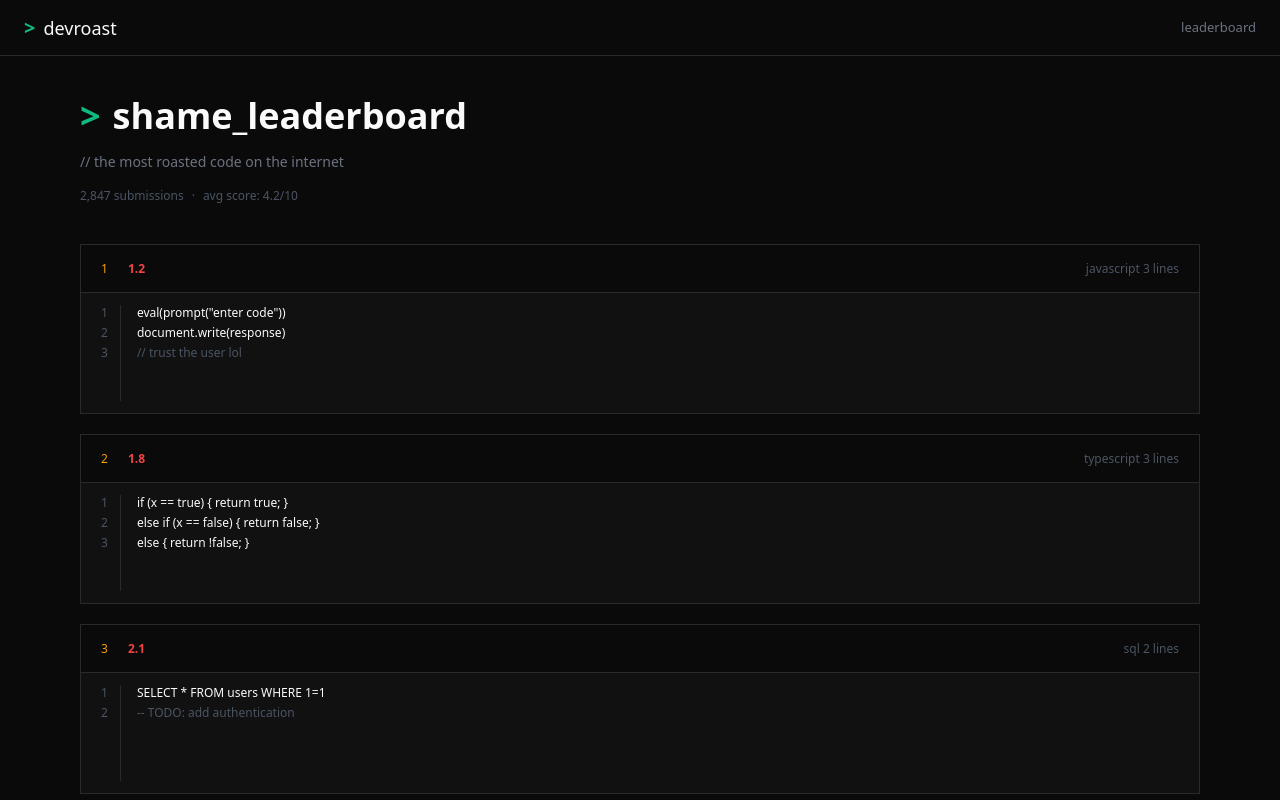
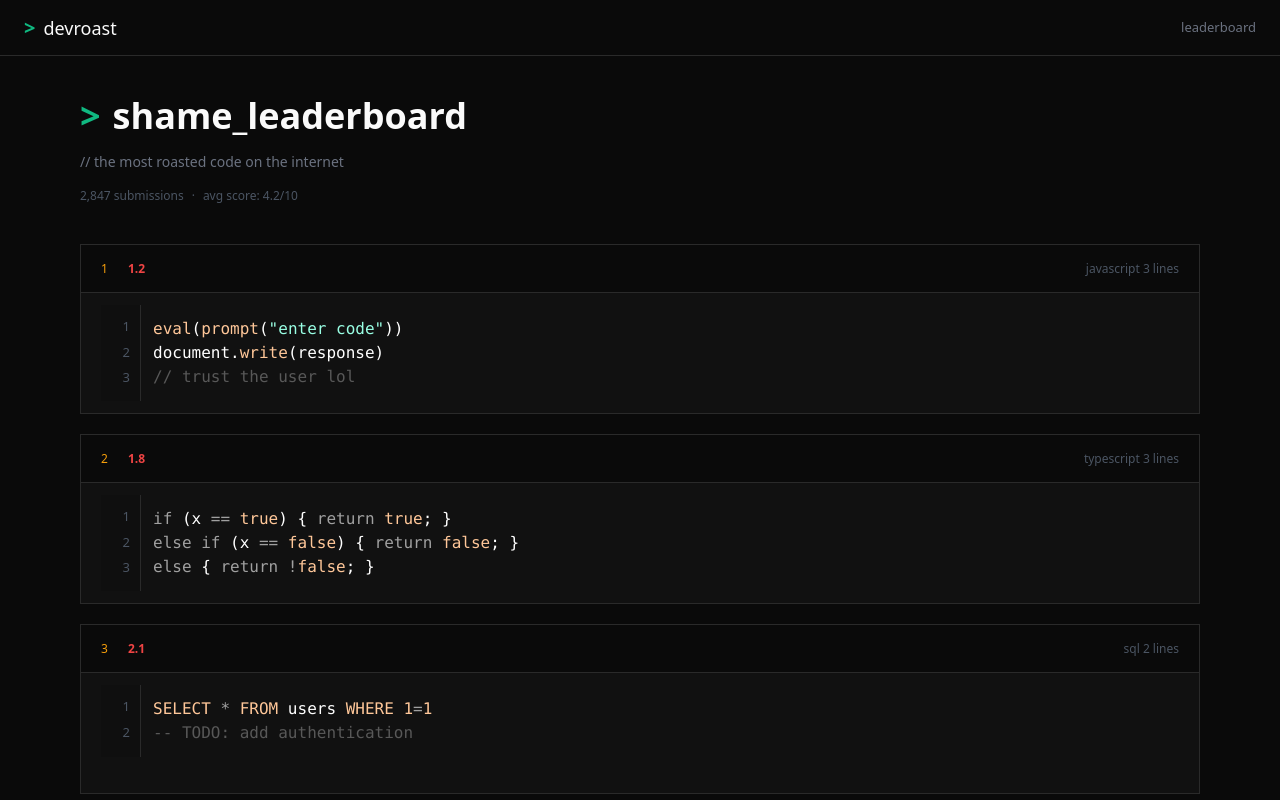
Before and after one commit to Nicole-Bidigaray/devroast, a Next.js app: page /leaderboard in a window 1280 px wide. Shown: the top 800 px of the page. Built offline with nearby package versions, Linux system fonts and the light colour scheme.

Commit message:
refactor: decouple code block chrome and reuse on leaderboard

```diff
--- a/src/app/components/page.tsx
+++ b/src/app/components/page.tsx
@@ -103,7 +103,19 @@ export default function ComponentsPage() {
 
       <section className="space-y-6">
         <SectionTitle>code_block</SectionTitle>
+        <div className="w-fit border border-border-primary bg-bg-input">
+          <div className="flex h-10 items-center gap-3 border-b border-border-primary px-4">
+            <span className="size-2.5 rounded-full bg-[#EF4444]" />
+            <span className="size-2.5 rounded-full bg-[#F59E0B]" />
+            <span className="size-2.5 rounded-full bg-[#10B981]" />
+            <span className="h-px flex-1" />
+            <span className="font-mono text-xs text-text-tertiary">
+              calculate.js
+            </span>
+          </div>
+
           <CodeBlock
+            className="max-w-140 border-0"
             code={[
               "function calculateTotal(items) {",
               "  var total = 0;",
@@ -111,9 +123,9 @@ export default function ComponentsPage() {
               "    total = total + items[i].price;",
               "  }",
             ].join("\n")}
-          fileName="calculate.js"
             language="javascript"
           />
+        </div>
       </section>
 
       <section className="space-y-6">
--- a/src/app/leaderboard/page.tsx
+++ b/src/app/leaderboard/page.tsx
@@ -1,14 +1,11 @@
 import type { Metadata } from "next";
+import type { BundledLanguage } from "shiki";
 
 import { LeaderboardEntryCard } from "@/components/leaderboard/leaderboard-entry-card";
 
 type LeaderboardEntry = {
-  codeLines: Array<{
-    content: string;
-    tone?: "default" | "comment";
-  }>;
-  language: string;
-  lineCount: number;
+  code: string;
+  language: BundledLanguage;
   rank: number;
   score: string;
 };
@@ -18,55 +15,45 @@ const leaderboardEntries: LeaderboardEntry[] = [
     rank: 1,
     score: "1.2",
     language: "javascript",
-    lineCount: 3,
-    codeLines: [
-      { content: 'eval(prompt("enter code"))' },
-      { content: "document.write(response)" },
-      { content: "// trust the user lol", tone: "comment" },
-    ],
+    code: [
+      'eval(prompt("enter code"))',
+      "document.write(response)",
+      "// trust the user lol",
+    ].join("\n"),
   },
   {
     rank: 2,
     score: "1.8",
     language: "typescript",
-    lineCount: 3,
-    codeLines: [
-      { content: "if (x == true) { return true; }" },
-      { content: "else if (x == false) { return false; }" },
-      { content: "else { return !false; }" },
-    ],
+    code: [
+      "if (x == true) { return true; }",
+      "else if (x == false) { return false; }",
+      "else { return !false; }",
+    ].join("\n"),
   },
   {
     rank: 3,
     score: "2.1",
     language: "sql",
-    lineCount: 2,
-    codeLines: [
-      { content: "SELECT * FROM users WHERE 1=1" },
-      { content: "-- TODO: add authentication", tone: "comment" },
-    ],
+    code: ["SELECT * FROM users WHERE 1=1", "-- TODO: add authentication"].join(
+      "\n",
+    ),
   },
   {
     rank: 4,
     score: "2.3",
     language: "java",
-    lineCount: 3,
-    codeLines: [
-      { content: "catch (e) {" },
-      { content: "  // ignore" },
-      { content: "}" },
-    ],
+    code: ["catch (e) {", "  // ignore", "}"].join("\n"),
   },
   {
     rank: 5,
     score: "2.5",
     language: "javascript",
-    lineCount: 3,
-    codeLines: [
-      { content: "const sleep = (ms) =>" },
-      { content: "  new Date(Date.now() + ms);" },
-      { content: "while(Date.now() < end) {}" },
-    ],
+    code: [
+      "const sleep = (ms) =>",
+      "  new Date(Date.now() + ms);",
+      "while(Date.now() < end) {}",
+    ].join("\n"),
   },
 ];
 
@@ -104,10 +91,9 @@ export default function LeaderboardPage() {
       <section className="flex w-full flex-col gap-5">
         {leaderboardEntries.map((entry) => (
           <LeaderboardEntryCard
-            codeLines={entry.codeLines}
+            code={entry.code}
             key={`leaderboard-entry-${entry.rank}`}
             language={entry.language}
-            lineCount={entry.lineCount}
             rank={entry.rank}
             score={entry.score}
           />
--- a/src/components/leaderboard/leaderboard-entry-card.tsx
+++ b/src/components/leaderboard/leaderboard-entry-card.tsx
@@ -1,23 +1,22 @@
-type LeaderboardCodeLine = {
-  content: string;
-  tone?: "default" | "comment";
-};
+import type { BundledLanguage } from "shiki";
+
+import { CodeBlock } from "@/components/ui/code-block";
 
 type LeaderboardEntryCardProps = {
-  codeLines: LeaderboardCodeLine[];
-  language: string;
-  lineCount: number;
+  code: string;
+  language: BundledLanguage;
   rank: number;
   score: string;
 };
 
-export function LeaderboardEntryCard({
-  codeLines,
+export async function LeaderboardEntryCard({
+  code,
   language,
-  lineCount,
   rank,
   score,
 }: LeaderboardEntryCardProps) {
+  const lineCount = Math.max(1, code.split(/\r\n|\r|\n/).length);
+
   return (
     <article className="w-full border border-border-primary">
       <header className="flex h-12 items-center justify-between border-b border-border-primary px-5">
@@ -33,23 +32,12 @@ export function LeaderboardEntryCard({
         </div>
       </header>
 
-      <div className="flex min-h-30 w-full bg-bg-input px-5 py-3">
-        <div className="mr-4 flex min-w-4 flex-col gap-1 border-r border-border-primary pr-3 text-right font-mono text-xs text-text-tertiary">
-          {codeLines.map((_, index) => (
-            <span key={`line-number-${rank}-${index + 1}`}>{index + 1}</span>
-          ))}
-        </div>
-
-        <div className="flex min-w-0 flex-1 flex-col gap-1">
-          {codeLines.map((line, index) => (
-            <code
-              className={`font-mono text-xs whitespace-pre ${line.tone === "comment" ? "text-text-tertiary" : "text-text-primary"}`}
-              key={`line-content-${rank}-${index + 1}`}
-            >
-              {line.content}
-            </code>
-          ))}
-        </div>
+      <div className="min-h-30 w-full bg-bg-input px-5 py-3">
+        <CodeBlock
+          className="max-w-none border-0 bg-transparent"
+          code={code}
+          language={language}
+        />
       </div>
     </article>
   );
--- a/src/components/ui/code-block.tsx
+++ b/src/components/ui/code-block.tsx
@@ -7,7 +7,6 @@ import { cn } from "@/lib/utils";
 type CodeBlockProps = {
   className?: string;
   code: string;
-  fileName?: string;
   language?: BundledLanguage;
   showLineNumbers?: boolean;
 };
@@ -15,7 +14,6 @@ type CodeBlockProps = {
 export async function CodeBlock({
   className,
   code,
-  fileName = "snippet.ts",
   language = "ts",
   showLineNumbers = true,
 }: CodeBlockProps) {
@@ -33,14 +31,6 @@ export async function CodeBlock({
         className,
       )}
     >
-      <div className="flex h-10 items-center gap-3 border-b border-border-primary px-4">
-        <span className="size-2.5 rounded-full bg-[#EF4444]" />
-        <span className="size-2.5 rounded-full bg-[#F59E0B]" />
-        <span className="size-2.5 rounded-full bg-[#10B981]" />
-        <span className="h-px flex-1" />
-        <span className="font-mono text-xs text-text-tertiary">{fileName}</span>
-      </div>
-
       <div className="flex">
         {showLineNumbers ? (
           <div className="flex w-10 flex-col items-end gap-1.5 border-r border-border-primary bg-bg-surface px-2.5 py-3">
```
Lines whose indentation alone changed are shown as unchanged.
